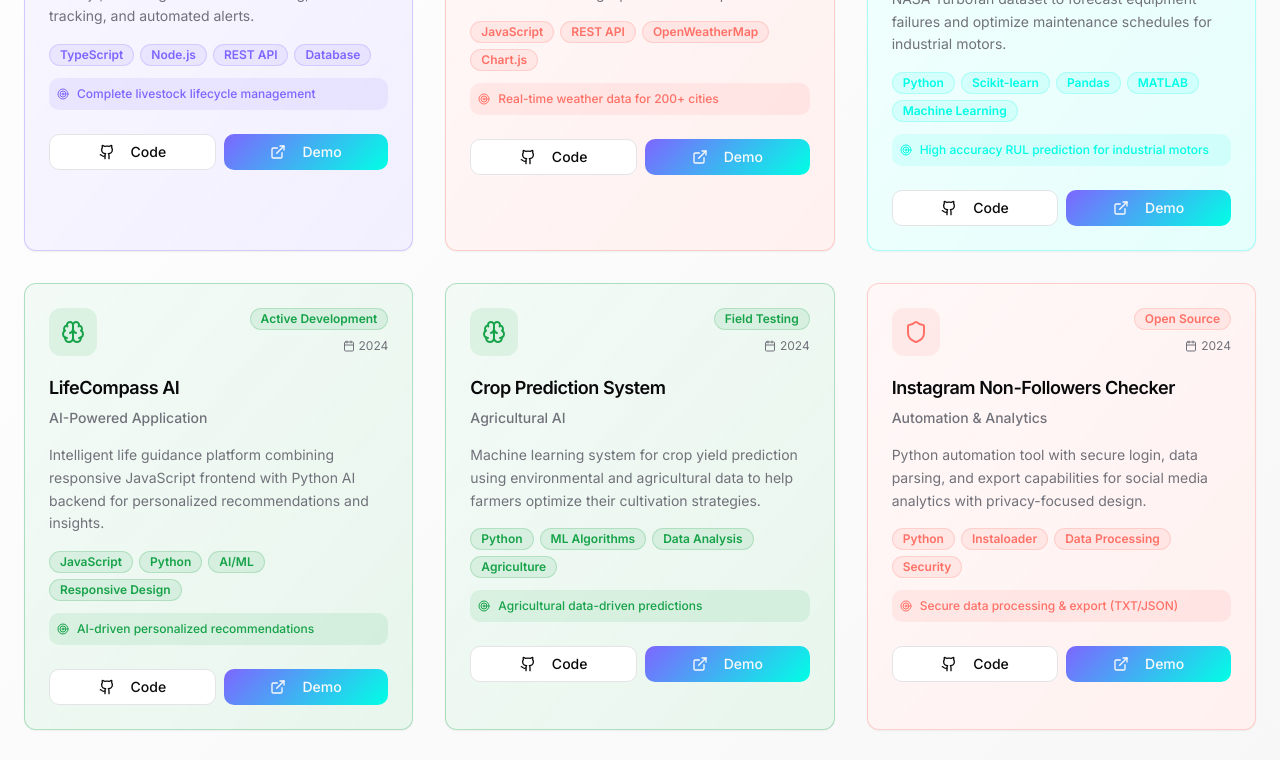
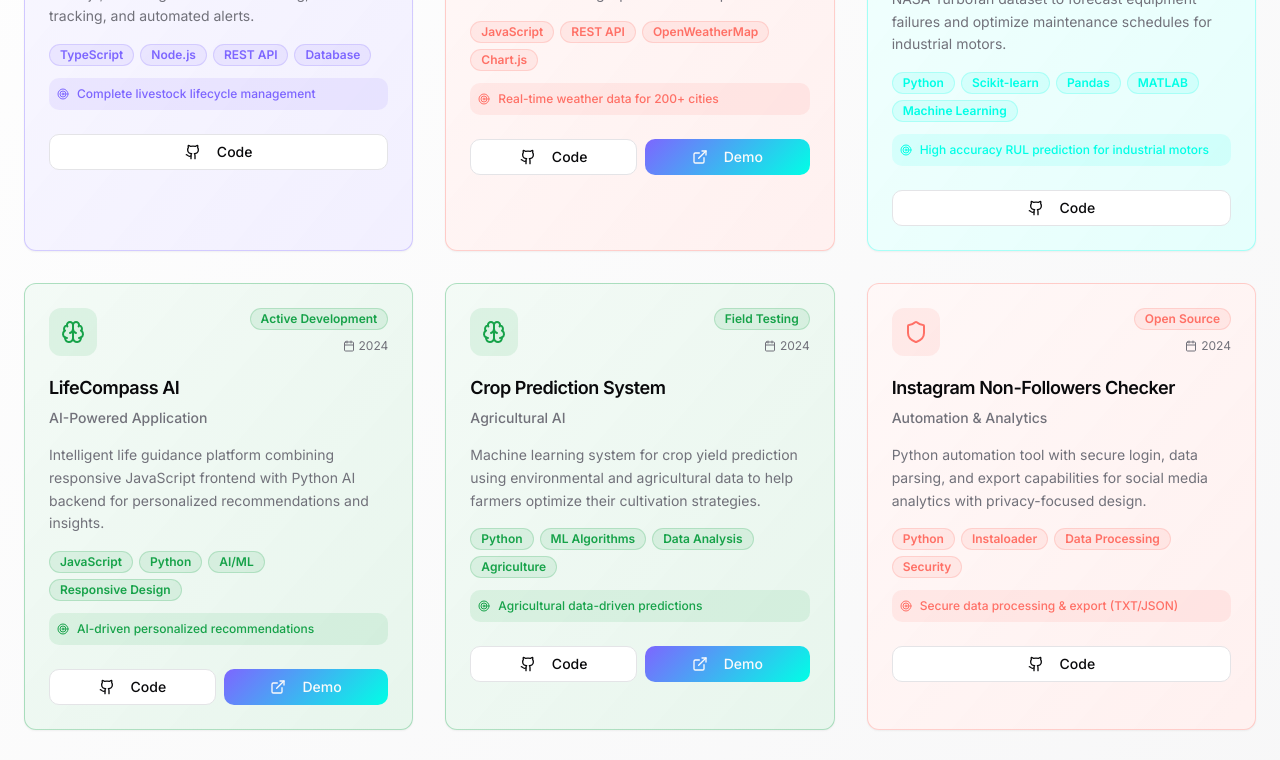
Before and after one commit to HEMANTH-S-KUMAR-1/HEMANTH_S_KUMAR.portfolio, a React (Vite) app: page / in a window 1280 px wide. Shown: the part 2680-3440 px from the top of the page. Built offline with nearby package versions, Linux system fonts and the light colour scheme.

Commit message:
demo button and hardware project git code button

```diff
--- a/package.json
+++ b/package.json
@@ -80,6 +80,6 @@
     "tailwindcss": "^3.4.17",
     "typescript": "^5.8.3",
     "typescript-eslint": "^8.38.0",
-    "vite": "^5.4.19"
+    "vite": "^7.1.5"
   }
 }
--- a/src/components/Projects.tsx
+++ b/src/components/Projects.tsx
@@ -6,7 +6,6 @@ import { Dialog, DialogContent, DialogDescription, DialogHeader, DialogTitle, Di
 import { ExternalLink, Github, Zap, Brain, Globe, Camera, Shield, Calendar, Target, Cpu } from "lucide-react";
 
 const Projects = () => {
-  const [selectedProject, setSelectedProject] = useState(null);
   const [selectedCategory, setSelectedCategory] = useState("All");
 
   const projects = [
@@ -37,7 +36,7 @@ const Projects = () => {
       metrics: "Real-time weather data for 200+ cities",
       status: "Live Demo Available",
       github: "https://github.com/HEMANTH-S-KUMAR-1/Professional-Weather-Dashboard",
-      demo: "#",
+      demo: "https://professional-weather-dashboard.pages.dev/",
       year: "2025"
     },
     {
@@ -67,7 +66,7 @@ const Projects = () => {
       metrics: "AI-driven personalized recommendations",
       status: "Active Development",
       github: "https://github.com/HEMANTH-S-KUMAR-1/Lifecompass-ai",
-      demo: "#",
+      demo: "https://lifecompass-ai.pages.dev/",
       year: "2024"
     },
     {
@@ -82,7 +81,7 @@ const Projects = () => {
       metrics: "Agricultural data-driven predictions",
       status: "Field Testing",
       github: "https://github.com/HEMANTH-S-KUMAR-1/crop-prediction",
-      demo: "#",
+      demo: "https://crop-prediction-a0o.pages.dev/",
       year: "2024"
     },
     {
@@ -127,7 +126,7 @@ const Projects = () => {
       metrics: "Comprehensive cybersecurity education platform",
       status: "Live",
       github: "https://github.com/HEMANTH-S-KUMAR-1/cybersafe-india",
-      demo: "#",
+      demo: "https://cybersafe-india.pages.dev/",
       year: "2025"
     },
     {
@@ -328,10 +327,11 @@ const Projects = () => {
                       </div>
 
                       <div className="flex gap-2 pt-2">
+                        {project.id !== 10 && project.id !== 11 && (
                           <Button
                             size="sm"
                             variant="outline"
-                          className="flex-1 hover:scale-105 transition-transform"
+                            className={`${project.demo !== "#" ? "flex-1" : "w-full"} hover:scale-105 transition-transform`}
                             onClick={(e) => {
                               e.stopPropagation();
                               window.open(project.github, '_blank');
@@ -340,6 +340,8 @@ const Projects = () => {
                             <Github className="w-4 h-4 mr-2" />
                             Code
                           </Button>
+                        )}
+                        {project.demo !== "#" && (
                           <Button
                             size="sm"
                             className="flex-1 bg-gradient-primary hover:shadow-glow hover:scale-105 transition-all"
@@ -351,6 +353,7 @@ const Projects = () => {
                             <ExternalLink className="w-4 h-4 mr-2" />
                             Demo
                           </Button>
+                        )}
                       </div>
                     </CardContent>
                   </Card>
@@ -410,14 +413,17 @@ const Projects = () => {
                     </div>
 
                     <div className="flex gap-3 pt-4">
+                      {project.id !== 10 && project.id !== 11 && (
                         <Button
-                        className="flex-1"
+                          className={`${project.demo !== "#" ? "flex-1" : "w-full"}`}
                           variant="outline"
                           onClick={() => window.open(project.github, '_blank')}
                         >
                           <Github className="w-4 h-4 mr-2" />
                           View Source Code
                         </Button>
+                      )}
+                      {project.demo !== "#" && (
                         <Button
                           className="flex-1 bg-gradient-primary hover:shadow-glow"
                           onClick={() => window.open(project.demo, '_blank')}
@@ -425,6 +431,7 @@ const Projects = () => {
                           <ExternalLink className="w-4 h-4 mr-2" />
                           Live Demo
                         </Button>
+                      )}
                     </div>
                   </div>
                 </DialogContent>
@@ -484,14 +491,17 @@ const Projects = () => {
                   </div>
 
                   <div className="flex gap-2 pt-2">
+                    {project.id !== 10 && project.id !== 11 && (
                       <Button
                         size="sm"
                         variant="outline"
-                      className="flex-1 hover:scale-105 transition-transform"
+                        className={`${project.demo !== "#" ? "flex-1" : "w-full"} hover:scale-105 transition-transform`}
                       >
                         <Github className="w-4 h-4 mr-2" />
                         Code
                       </Button>
+                    )}
+                    {project.demo !== "#" && (
                       <Button
                         size="sm"
                         className="flex-1 bg-gradient-primary hover:shadow-glow hover:scale-105 transition-all"
@@ -499,6 +509,7 @@ const Projects = () => {
                         <ExternalLink className="w-4 h-4 mr-2" />
                         Demo
                       </Button>
+                    )}
                   </div>
                 </CardContent>
               </Card>
```
Also changed, not shown: 1 other file (tests, documents, lock files or other folders). Lines whose indentation alone changed are shown as unchanged.
